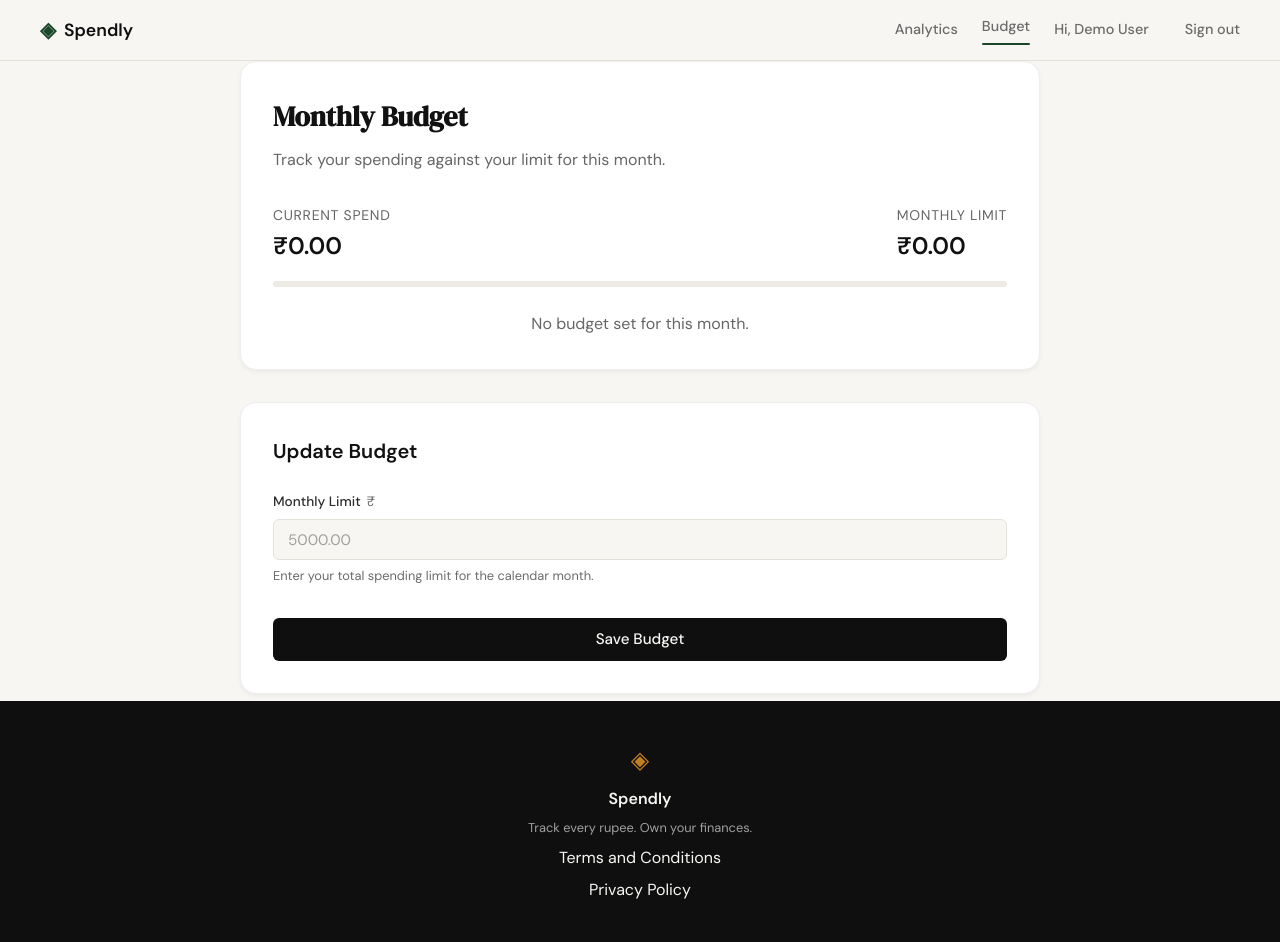
After one commit to Babu-Karumanchi/expenseTracker, a Flask app: page /budget in a window 1280 px wide. The commit adds this page. Run offline with Flask 3, Linux system fonts and the light colour scheme; a user stored in the database is signed in; data comes from the database, SQL or seed files in the repository; data that the repository does not hold is empty.

Commit message:
feat: add monthly budget management and progress tracking

```diff
--- a/app.py
+++ b/app.py
@@ -27,6 +27,8 @@ from database.db import (
     update_user,
     delete_user,
     verify_password,
+    get_budget,
+    set_budget,
 )
 
 app = Flask(__name__)
@@ -411,7 +413,88 @@ def logout():
     return redirect(url_for("landing"))
 
 
+@app.route("/budget", methods=["GET", "POST"])
+def budget():
+    """Render and process the monthly budget management page.
+
+    GET:
+        Calculate current month spend and fetch user's budget to determine
+        spending progress and a visual color class (green/yellow/red).
+
+    POST:
+        Validate the budget amount and update it in the database.
+    """
+    if not session.get("user_id"):
+        return redirect(url_for("login"))
+
+    user_id = session["user_id"]
+    today = _today()
+    start_of_month = today.replace(day=1).isoformat()
+
+    if request.method == "POST":
+        csrf_error = _verify_csrf()
+        if csrf_error is not None:
+            return csrf_error
+
+        amount_raw = request.form.get("amount") or ""
+        try:
+            amount_decimal = Decimal(amount_raw)
+            if amount_decimal < AMOUNT_MIN or amount_decimal > AMOUNT_MAX:
+                raise ValueError()
+        except (InvalidOperation, ValueError):
+            # Render with error if amount is invalid
+            # Need to calculate spend and budget first to re-render the page correctly
+            stats = get_user_stats(user_id, date_from=start_of_month)
+            budget_row = get_budget(user_id)
+            budget_amount = budget_row["amount"] if budget_row else 0.0
+
+            # Simple pct for re-render
+            pct = (stats["total"] / budget_amount * 100) if budget_amount > 0 else 0.0
+            color_class = "budget-fill--green"
+            if pct > 90: color_class = "budget-fill--red"
+            elif pct > 70: color_class = "budget-fill--yellow"
+
+            return render_template(
+                "budget.html",
+                current_spend=stats["total"],
+                budget_amount=budget_amount,
+                percentage=pct,
+                color_class=color_class,
+                error="Please enter a valid budget between ₹0.01 and ₹10,00,000.",
+                amount=amount_raw,
+                today=today.isoformat()
+            )
+
+        set_budget(user_id, float(amount_decimal))
+        return redirect(url_for("budget"))
+
+    # GET
+    stats = get_user_stats(user_id, date_from=start_of_month)
+    current_spend = stats["total"]
+
+    budget_row = get_budget(user_id)
+    budget_amount = budget_row["amount"] if budget_row else 0.0
+
+    pct = (current_spend / budget_amount * 100) if budget_amount > 0 else 0.0
+
+    color_class = "budget-fill--green"
+    if pct > 90:
+        color_class = "budget-fill--red"
+    elif pct > 70:
+        color_class = "budget-fill--yellow"
+
+    return render_template(
+        "budget.html",
+        current_spend=current_spend,
+        budget_amount=budget_amount,
+        percentage=pct,
+        color_class=color_class,
+        today=today.isoformat()
+    )
+
+
 @app.route("/profile")
+
 def profile():
     """Render the profile page with live DB data for the signed-in user.
 
@@ -523,10 +606,24 @@ def profile():
         top_category_label = user_stats["top_category"]
         top_category_meta = f"₹{user_stats['top_category_total']:,.2f}"
 
+    # Budget status for stats row
+    today_dt = _today()
+    start_of_month = today_dt.replace(day=1).isoformat()
+    month_stats = get_user_stats(session["user_id"], date_from=start_of_month)
+    current_month_spend = month_stats["total"]
+    budget_row = get_budget(session["user_id"])
+    budget_val = budget_row["amount"] if budget_row else None
+
+    if budget_val is not None:
+        budget_status = f"₹{current_month_spend:,.2f} / ₹{budget_val:,.2f}"
+    else:
+        budget_status = "No budget set"
+
     stats = [
         {"label": "Total spent",  "value": f"₹{user_stats['total']:,.2f}", "meta": member_since},
         {"label": "Transactions", "value": str(user_stats["count"]),      "meta": "this month"},
         {"label": "Top category", "value": top_category_label,            "meta": top_category_meta},
+        {"label": "Budget", "value": budget_status, "meta": "this month"},
     ]
 
     # Transactions list — newest first, mapped from the filtered expense rows.
--- a/database/db.py
+++ b/database/db.py
@@ -24,6 +24,13 @@ CREATE TABLE IF NOT EXISTS expenses (
     date TEXT NOT NULL,
     description TEXT,
     created_at TEXT DEFAULT (datetime('now')),
+    FOREIGN KEY (user_id) REFERENCES users(id)
+);
+
+CREATE TABLE IF NOT EXISTS budgets (
+    user_id INTEGER PRIMARY KEY,
+    amount REAL NOT NULL,
+    updated_at TEXT DEFAULT (datetime('now')),
     FOREIGN KEY (user_id) REFERENCES users(id)
 );
 """
@@ -390,3 +397,27 @@ def delete_user(user_id):
         return cur.rowcount
     finally:
         conn.close()
+
+
+def get_budget(user_id):
+    """Fetch the monthly budget amount for a user. Returns None if not set."""
+    conn = get_db()
+    try:
+        return conn.execute("SELECT amount FROM budgets WHERE user_id = ?", (user_id,)).fetchone()
+    finally:
+        conn.close()
+
+
+def set_budget(user_id, amount):
+    """Set or update the monthly budget for a user. Returns rowcount."""
+    conn = get_db()
+    try:
+        cur = conn.execute(
+            "INSERT INTO budgets (user_id, amount) VALUES (?, ?) "
+            "ON CONFLICT(user_id) DO UPDATE SET amount = ?, updated_at = datetime('now')",
+            (user_id, amount, amount),
+        )
+        conn.commit()
+        return cur.rowcount
+    finally:
+        conn.close()
--- /dev/null
+++ b/static/css/budget.css
@@ -0,0 +1,96 @@
+.budget-section {
+    max-width: 800px;
+    margin: 0 auto;
+    display: flex;
+    flex-direction: column;
+    gap: 2rem;
+}
+
+.budget-card {
+    background: var(--card-bg, #fff);
+    padding: 2rem;
+    border-radius: 1rem;
+    box-shadow: var(--shadow-sm, 0 2px 4px rgba(0,0,0,0.05));
+    border: 1px solid var(--border-color, #eee);
+}
+
+.budget-card-title {
+    font-family: var(--font-serif, 'DM Serif Display', serif);
+    font-size: 1.75rem;
+    margin-bottom: 0.5rem;
+    color: var(--text-main, #111);
+}
+
+.budget-card-subtitle {
+    color: var(--text-muted, #666);
+    margin-bottom: 2rem;
+}
+
+.budget-progress-container {
+    display: flex;
+    justify-content: space-between;
+    margin-bottom: 1rem;
+}
+
+.budget-progress-info {
+    display: flex;
+    flex-direction: column;
+}
+
+.budget-progress-label {
+    font-size: 0.875rem;
+    color: var(--text-muted, #666);
+    text-transform: uppercase;
+    letter-spacing: 0.05em;
+}
+
+.budget-progress-value {
+    font-size: 1.5rem;
+    font-weight: 600;
+    color: var(--text-main, #111);
+}
+
+.budget-track {
+    margin-bottom: 1.5rem;
+}
+
+.budget-status-text {
+    text-align: center;
+    color: var(--text-muted, #666);
+    font-size: 1rem;
+}
+
+.budget-form-title {
+    font-size: 1.25rem;
+    margin-bottom: 1.5rem;
+    color: var(--text-main, #111);
+}
+
+.budget-form-error {
+    background: var(--color-danger-light, #fff5f5);
+    color: var(--color-danger, #e74c3c);
+    padding: 0.75rem;
+    border-radius: 0.5rem;
+    margin-bottom: 1.5rem;
+    font-size: 0.875rem;
+    border: 1px solid var(--color-danger, #e74c3c);
+}
+
+.budget-form-actions {
+    margin-top: 1.5rem;
+    display: flex;
+    justify-content: flex-end;
+}
+
+/* Budget Progress Bar Colors */
+.budget-fill--green {
+    background-color: var(--color-success, #2ecc71) !important;
+}
+
+.budget-fill--yellow {
+    background-color: var(--color-warning, #f1c40f) !important;
+}
+
+.budget-fill--red {
+    background-color: var(--color-danger, #e74c3c) !important;
+}
--- a/templates/base.html
+++ b/templates/base.html
@@ -22,6 +22,8 @@
                 {% if session.user_id %}
                     <a href="{{ url_for('analytics') }}"
                        class="nav-link{% if request.endpoint == 'analytics' %} nav-link--active{% endif %}">Analytics</a>
+                    <a href="{{ url_for('budget') }}"
+                       class="nav-link{% if request.endpoint == 'budget' %} nav-link--active{% endif %}">Budget</a>
                     <a href="{{ url_for('profile') }}" class="nav-greeting">Hi, {{ session.user_name }}</a>
                     <a href="{{ url_for('logout') }}">Sign out</a>
                 {% else %}
--- /dev/null
+++ b/templates/budget.html
@@ -0,0 +1,67 @@
+{% extends "base.html" %}
+
+{% block title %}Monthly Budget — Spendly{% endblock %}
+
+{% block head %}
+<link rel="stylesheet" href="{{ url_for('static', filename='css/budget.css') }}">
+{% endblock %}
+
+{% block content %}
+<section class="budget-section">
+
+    <div class="budget-card">
+        <h2 class="budget-card-title">Monthly Budget</h2>
+        <p class="budget-card-subtitle">Track your spending against your limit for this month.</p>
+
+        <div class="budget-progress-container">
+            <div class="budget-progress-info">
+                <span class="budget-progress-label">Current Spend</span>
+                <span class="budget-progress-value">₹{{ "%.2f"|format(current_spend) }}</span>
+            </div>
+            <div class="budget-progress-info">
+                <span class="budget-progress-label">Monthly Limit</span>
+                <span class="budget-progress-value">₹{{ "%.2f"|format(budget_amount) }}</span>
+            </div>
+        </div>
+
+        <div class="profile-category-track budget-track">
+            <div class="profile-category-fill {{ color_class }} budget-fill"
+                 style="width: {{ percentage }}%"></div>
+        </div>
+
+        <p class="budget-status-text">
+            {% if budget_amount > 0 %}
+                You have spent <strong style="font-weight: 600;">{{ "%.1f"|format(percentage) }}%</strong> of your budget.
+            {% else %}
+                No budget set for this month.
+            {% endif %}
+        </p>
+    </div>
+
+    <div class="budget-card">
+        <h3 class="budget-form-title">Update Budget</h3>
+
+        {% if error %}
+            <p class="budget-form-error" role="alert">{{ error }}</p>
+        {% endif %}
+
+        <form method="post" action="{{ url_for('budget') }}" class="budget-form">
+            <input type="hidden" name="csrf_token" value="{{ csrf_token() }}">
+
+            <div class="form-group">
+                <label for="budget-amount" class="form-field-label">Monthly Limit <span class="add-expense-prefix">₹</span></label>
+                <input type="number" name="amount" id="budget-amount"
+                       step="0.01" min="0.01" max="1000000" required
+                       class="form-input form-field-input"
+                       placeholder="5000.00" value="{{ amount if amount else '' }}">
+                <p class="add-expense-hint">Enter your total spending limit for the calendar month.</p>
+            </div>
+
+            <div class="budget-form-actions">
+                <button type="submit" class="btn-submit">Save Budget</button>
+            </div>
+        </form>
+    </div>
+
+</section>
+{% endblock %}
```
Also changed, not shown: tests/test_12-budget-management.py (added, +279 -0 lines), .claude/specs/12-budget-management.md (added).
